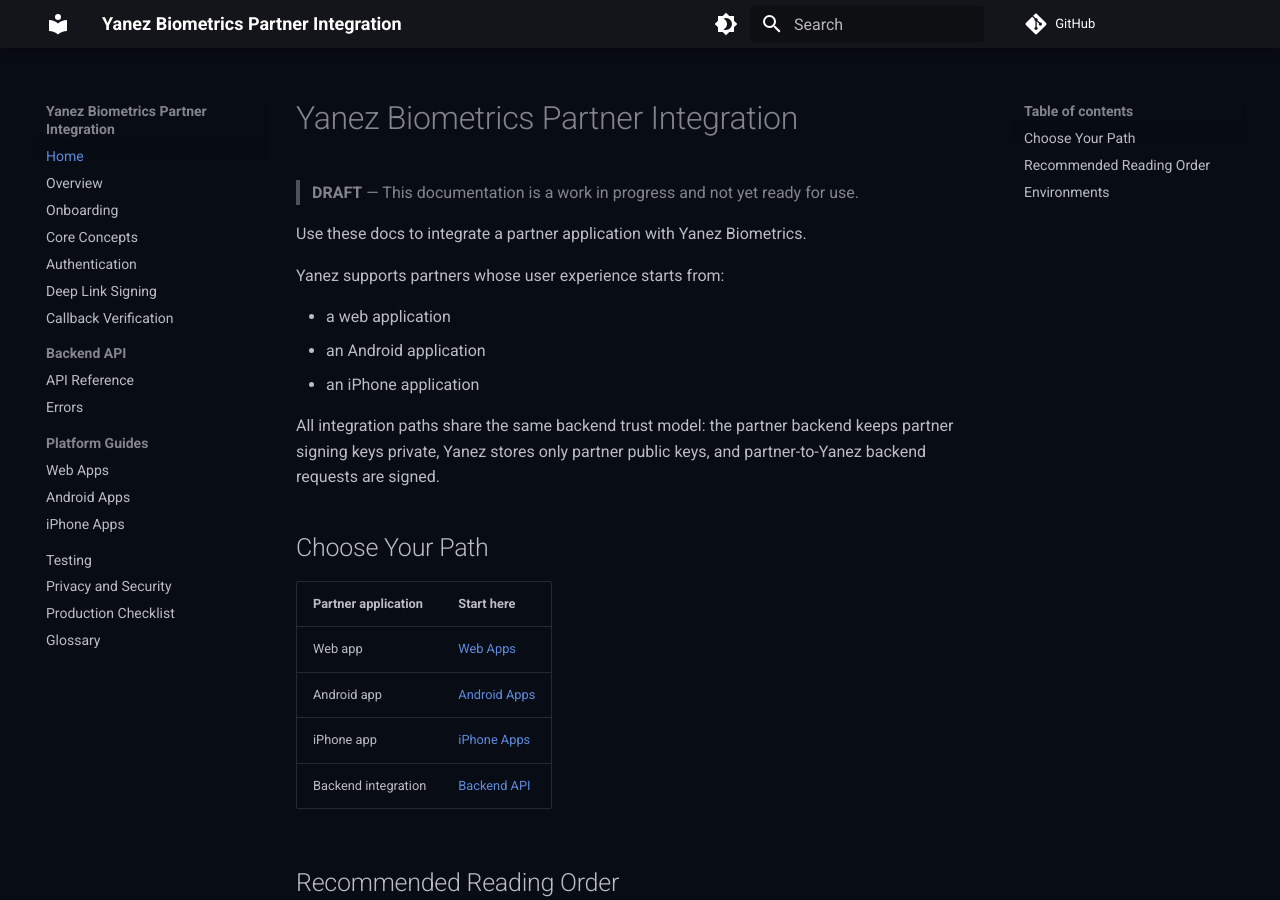
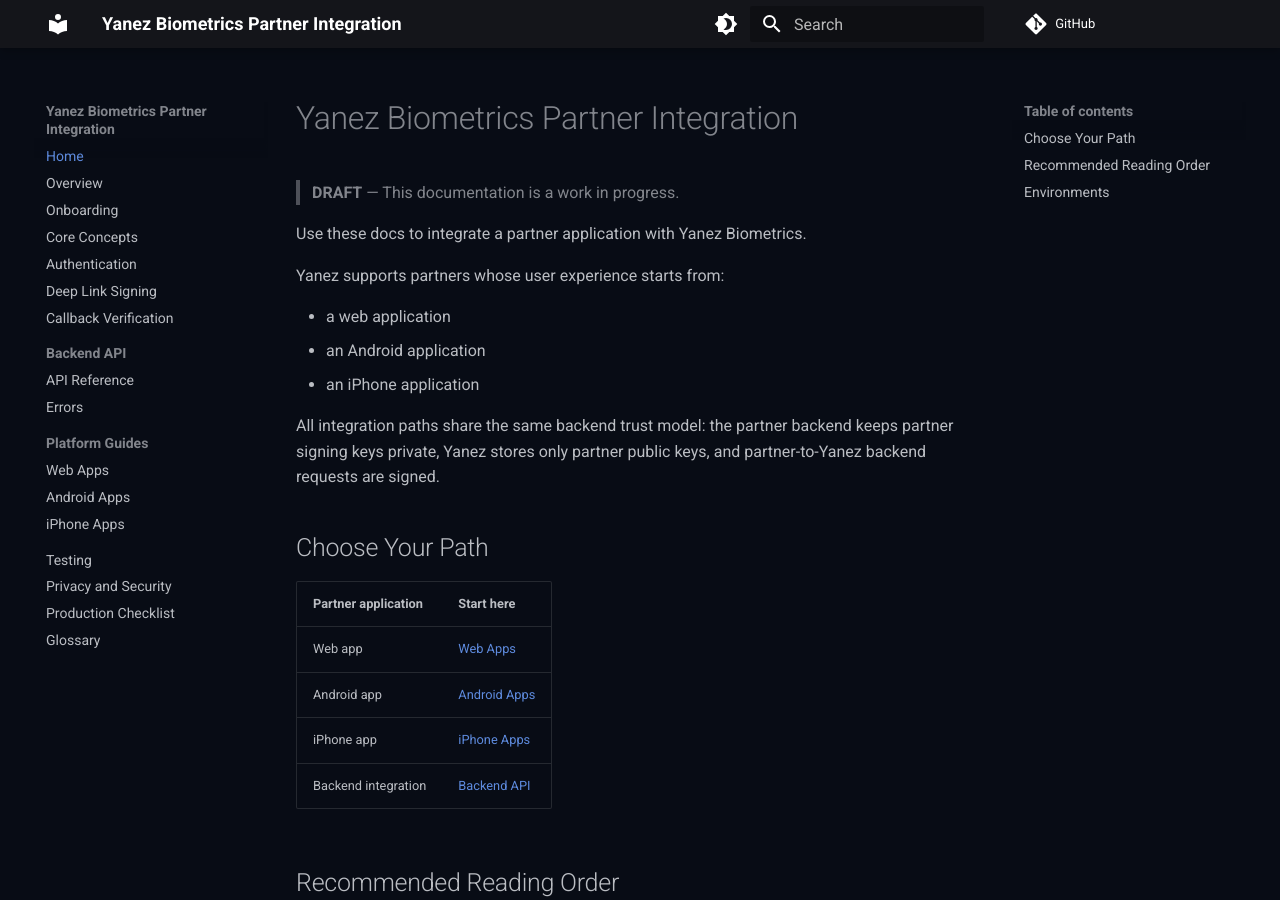
Before and after one commit to yanez-compliance/yanez-yid-partner-docs, an MkDocs documentation site: the page built from docs/index.md, in a window 1280 px wide and 900 px high. Built offline with MkDocs 1.6.1 and Material for MkDocs 9.7.7, drawn with Linux system fonts in a browser that asks for light colours; comment, search, counter and statistics services are not loaded.

Commit message:
Update index.md

```diff
--- a/docs/index.md
+++ b/docs/index.md
@@ -1,6 +1,6 @@
 # Yanez Biometrics Partner Integration
 
-> **DRAFT** — This documentation is a work in progress and not yet ready for use.
+> **DRAFT** — This documentation is a work in progress.
 
 Use these docs to integrate a partner application with Yanez Biometrics.
 
```
